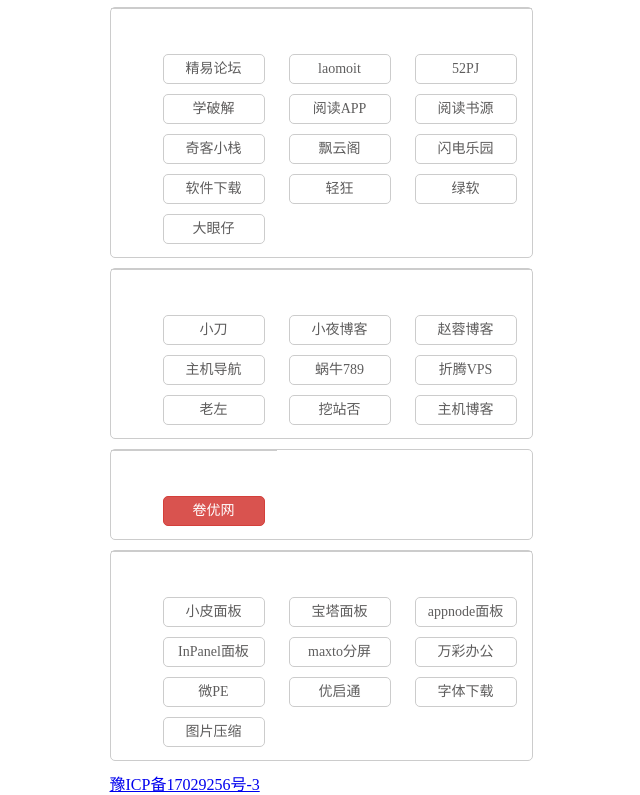
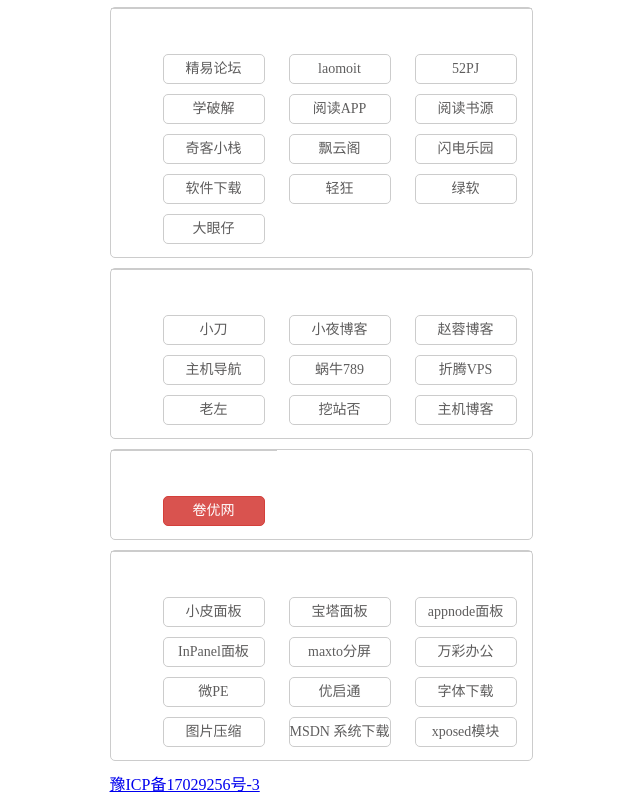
Before and after one commit to gaoyuoppa/dh, a plain HTML site: page index.html in a window 1280 px wide. Shown: the part 496-1291 px from the top of the page, without its empty margins (320-960 px from the left). Drawn offline with Linux system fonts and the light colour scheme.

Commit message:
Update index.html

```diff
--- a/index.html
+++ b/index.html
@@ -100,6 +100,9 @@
 						<li > <a href="https://www.upe.net/" target="_blank">优启通</a> </li>
 			    <li > <a href="https://www.maoken.com/" target="_blank">字体下载</a> </li>
 			    <li > <a href="https://tuya.xinxiao.tech/" target="_blank">图片压缩</a> </li>
+			    <li > <a href="https://msdn.itellyou.cn/" target="_blank">MSDN 系统下载</a> </li>
+			     <li > <a href="https://repo.xposed.info/" target="_blank">xposed模块</a> </li>
+
 
                     </ul>
                 </div>
```
